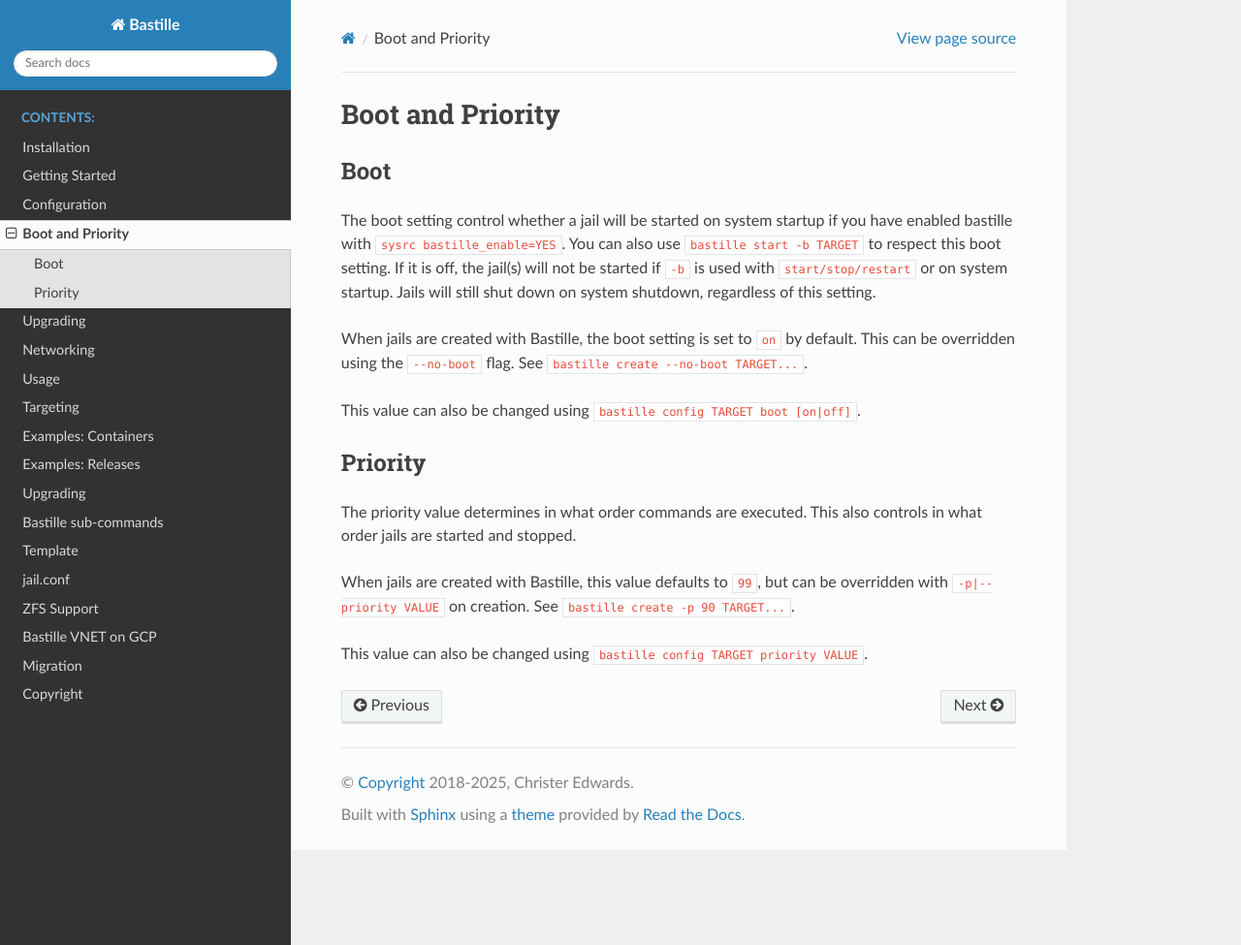
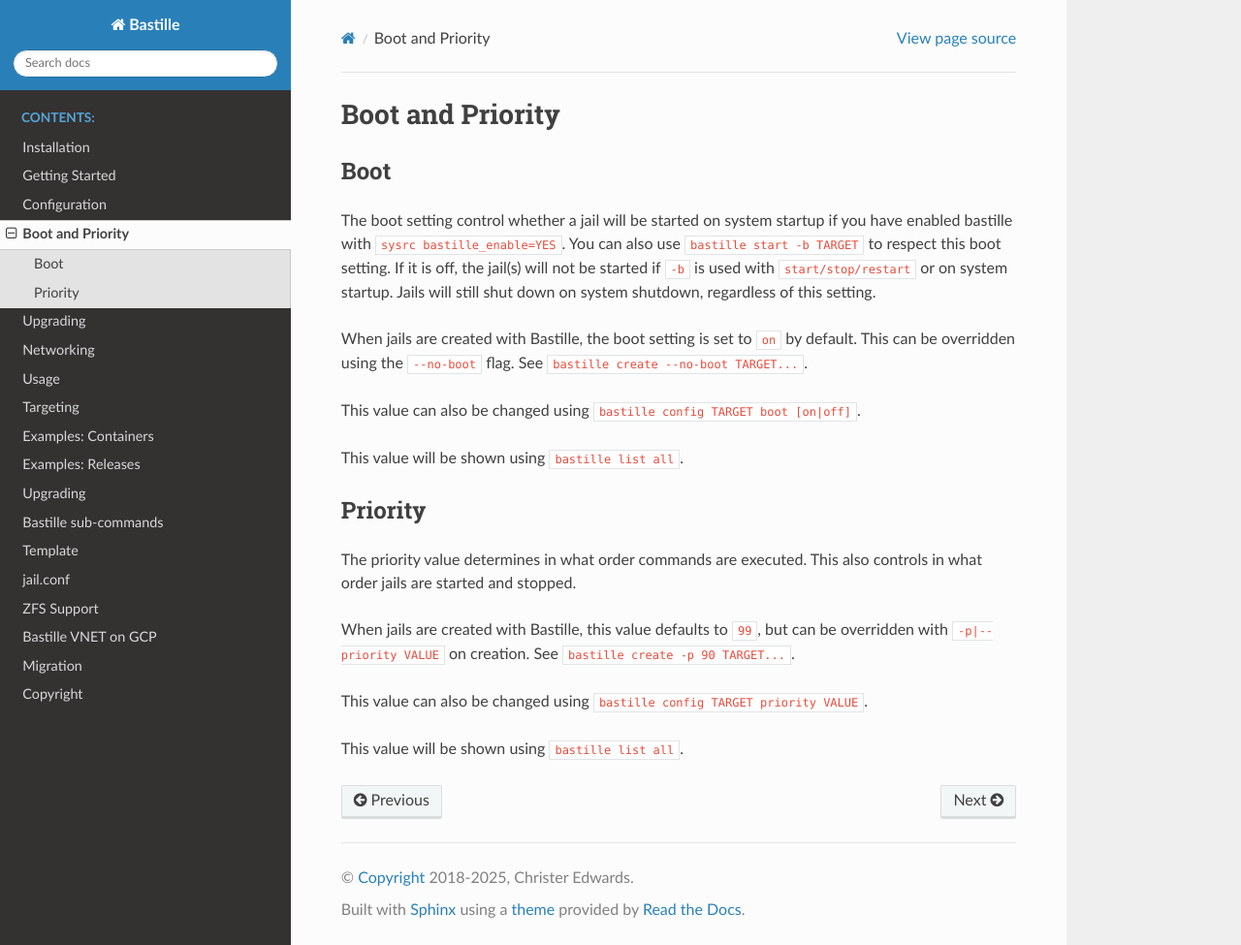
Before and after one commit to BastilleBSD/bastille, a Sphinx documentation site: the page built from docs/chapters/boot-and-priority.rst, in a window 1280 px wide and 975 px high. Shown: the whole window at 97% size. Built offline with Sphinx 7.4.7 and the Read the Docs theme 3.1.0, drawn with Linux system fonts in a browser that asks for light colours.

Commit message:
docs: Add note that boot and prio will show on list command

```diff
--- a/docs/chapters/boot-and-priority.rst
+++ b/docs/chapters/boot-and-priority.rst
@@ -14,6 +14,8 @@ the ``--no-boot`` flag. See ``bastille create --no-boot TARGET...``.
 
 This value can also be changed using ``bastille config TARGET boot [on|off]``.
 
+This value will be shown using ``bastille list all``.
+
 Priority
 --------
 
@@ -24,3 +26,5 @@ When jails are created with Bastille, this value defaults to ``99``, but can be
 creation. See ``bastille create -p 90 TARGET...``.
 
 This value can also be changed using ``bastille config TARGET priority VALUE``.
+
+This value will be shown using ``bastille list all``.
```
